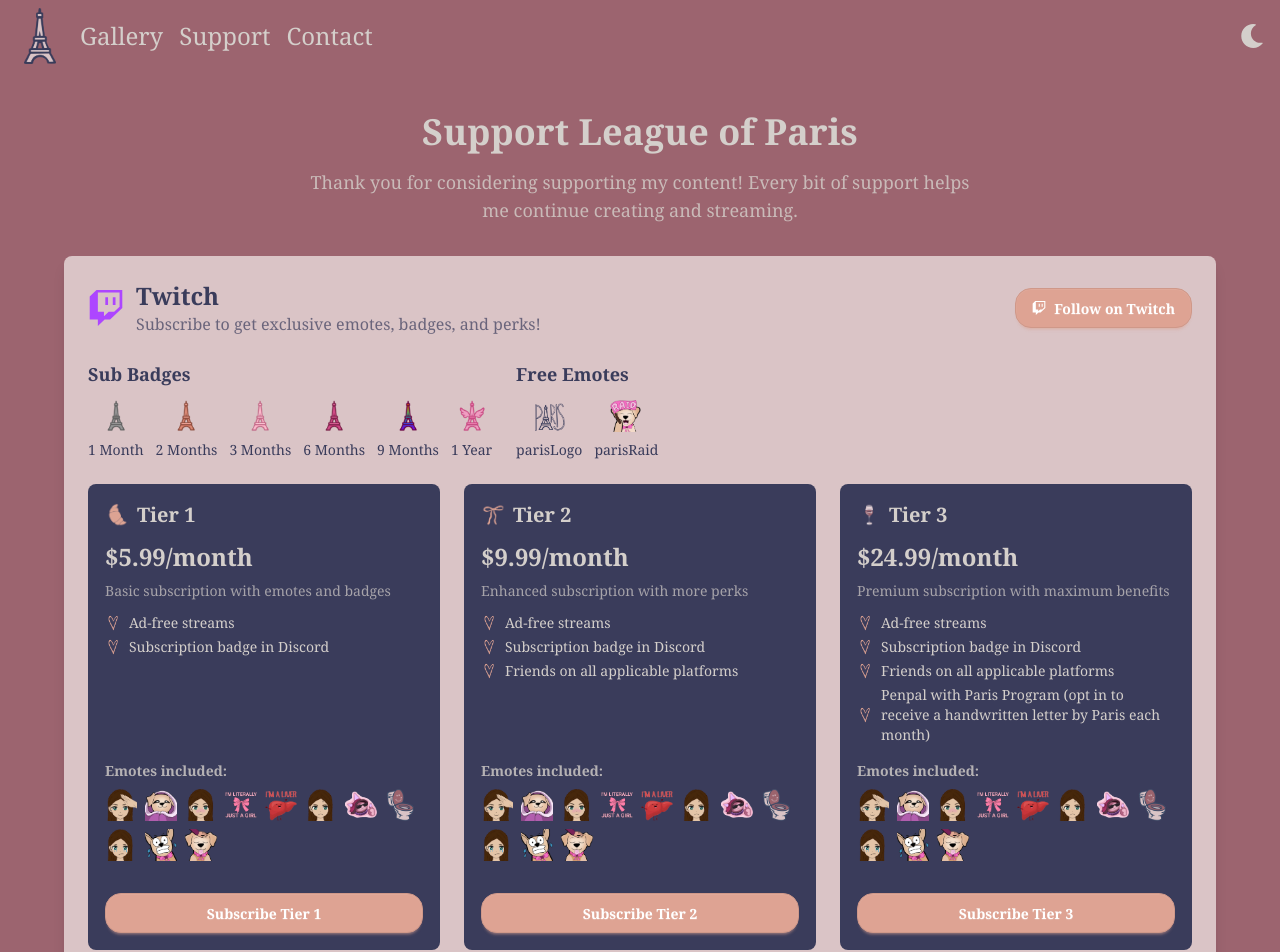
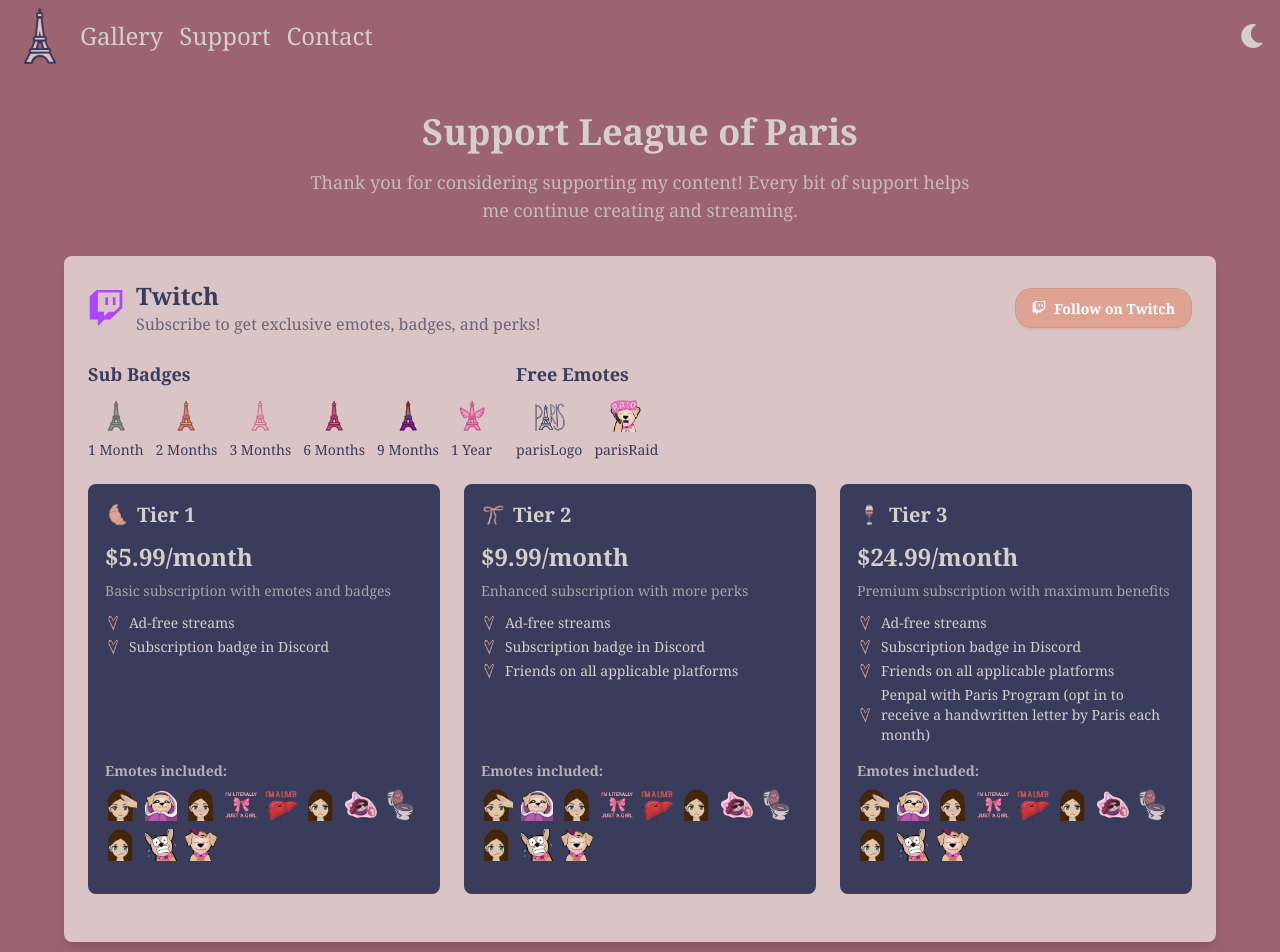
Before and after one commit to leagueofparis/leagueofparis, a React (Vite) app in the folder leagueofparis/: page /support in a window 1280 px wide. Shown: the top 952 px of the page. Built offline with nearby package versions, Linux system fonts and the light colour scheme; no server answers.

Commit message:
hid sub butons for now

```diff
--- a/leagueofparis/src/pages/Support.jsx
+++ b/leagueofparis/src/pages/Support.jsx
@@ -216,7 +216,7 @@
 									</div>
 
 									{/* Button aligned to bottom */}
-									<div className="mt-auto pt-4">
+									{/* <div className="mt-auto pt-4">
 										<a
 											href={`https://twitch.tv/${twitchChannel}/subscribe?tier=${index + 1}`}
 											target="_blank"
@@ -225,7 +225,7 @@
 										>
 											Subscribe {tier.name}
 										</a>
-									</div>
+									</div> */}
 								</div>
 							</div>
 						</div>
```
